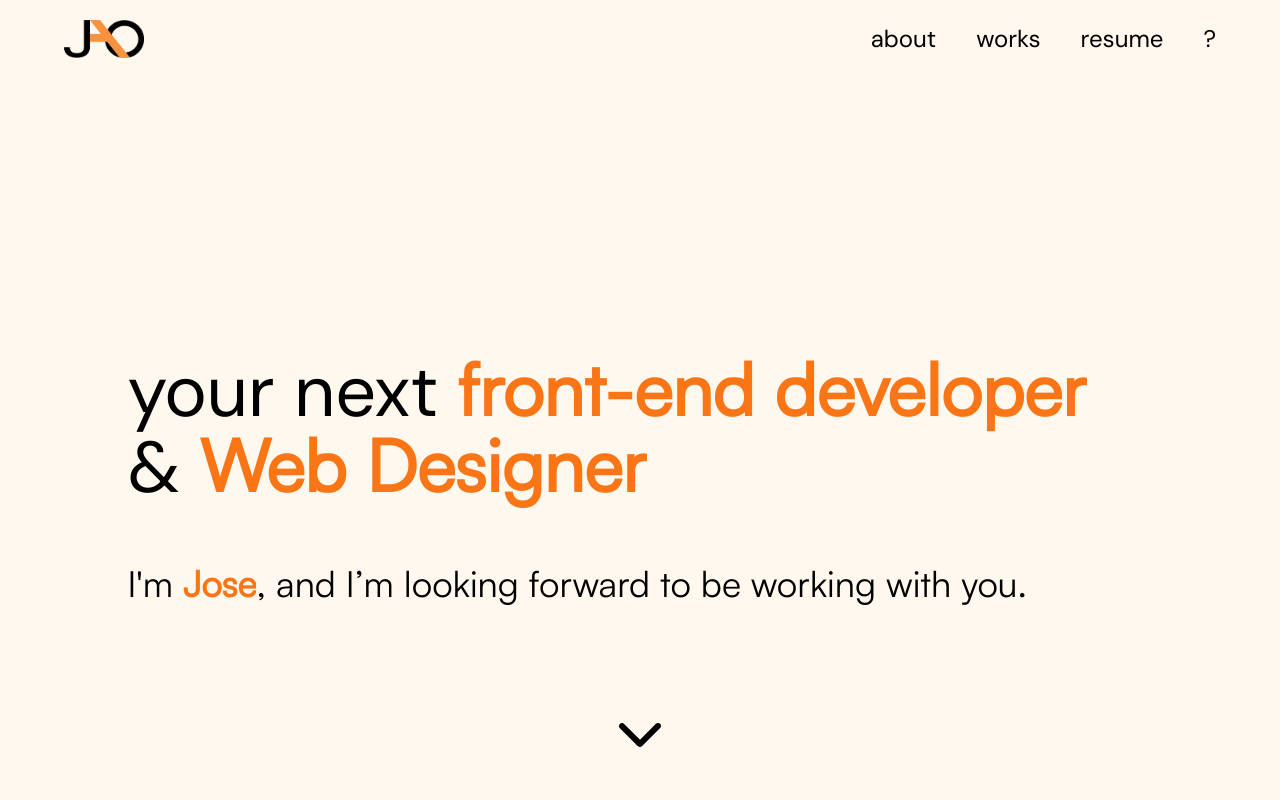
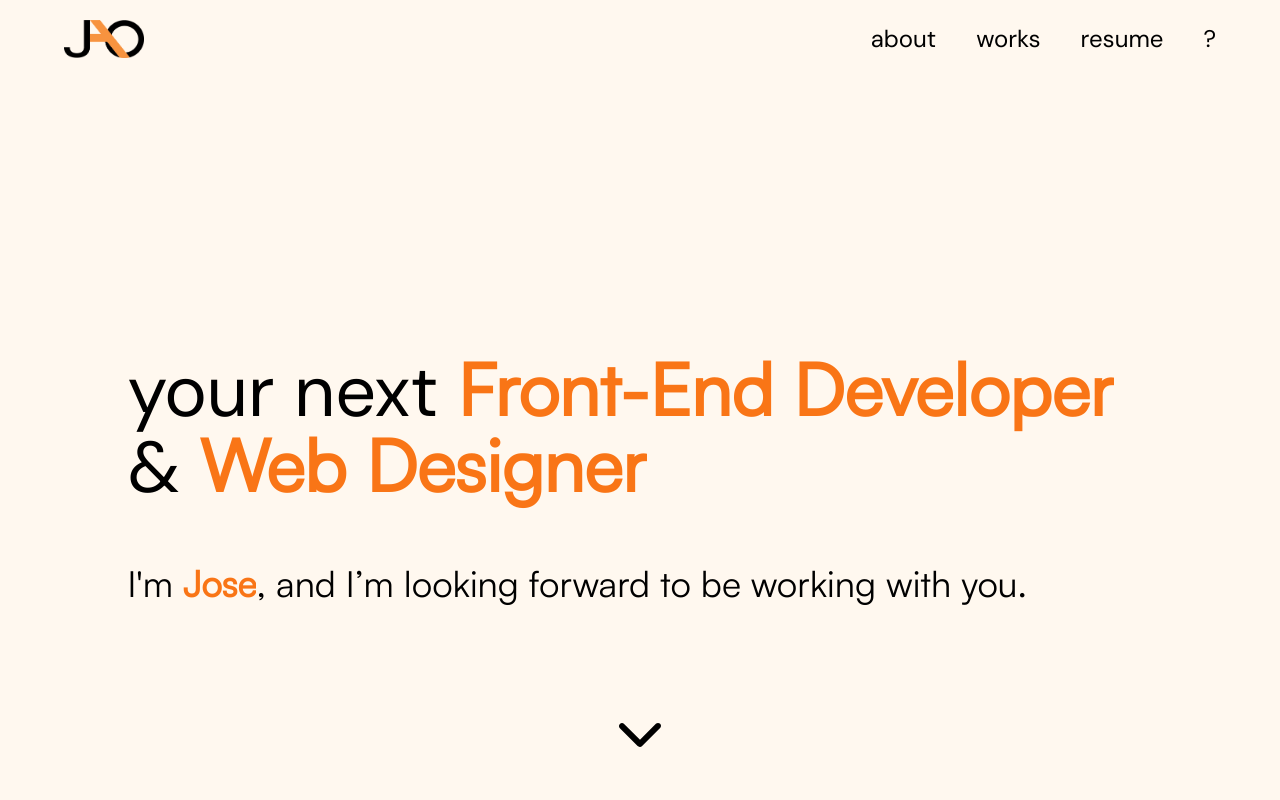
Before and after one commit to jorola0411/PortfolioWebsite, a React (Vite) app in the folder portfolio-website/: page / in a window 1280 px wide. Shown: the top 800 px of the page. Built offline with nearby package versions, Linux system fonts and the light colour scheme.

Commit message:
forgot one thing oops

```diff
--- a/portfolio-website/src/components/Home.jsx
+++ b/portfolio-website/src/components/Home.jsx
@@ -69,7 +69,7 @@ function Home() {
 
         <div className="md:h-screen lg:h-screen container mx-auto sm:col-span-4 md:col-span-4 lg:col-span-4 xl:col-span-4  flex  flex-col justify-center ">
           <h1 className="sm:text-2xl md:text-7xl lg:text-7xl xl:text-9xl mb-10" data-aos="fade-left">
-            your next <span className="bg-beige-500 bg-clip-text text-transparent font-bold "> front-end developer</span> & <span className="bg-beige-500 bg-clip-text text-transparent font-bold"> Web Designer</span> {/*text-transparent is needed for the gradient to show up*/}
+            your next <span className="bg-beige-500 bg-clip-text text-transparent font-bold "> Front-End Developer</span> & <span className="bg-beige-500 bg-clip-text text-transparent font-bold"> Web Designer</span> {/*text-transparent is needed for the gradient to show up*/}
           </h1>
 
           <p className="sm:text-xl md:text-4xl xl:text-5xl mt-5" data-aos="fade-right">
```
